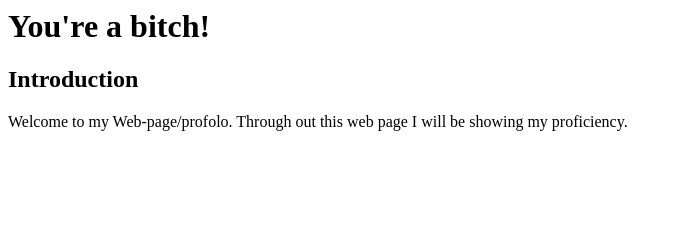
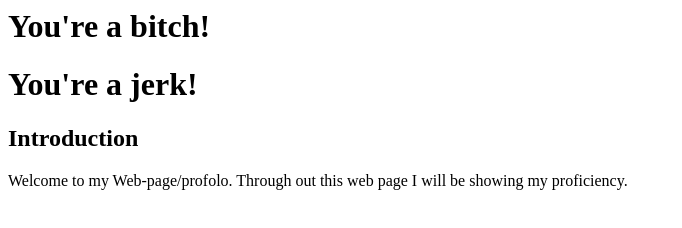
Before and after one commit to Exul1606/Verruckt1606.github.io, a plain HTML site: page index.html in a window 1280 px wide. Shown: the whole page, without its empty margins (0-682 px from the left). Drawn offline with Linux system fonts and the light colour scheme.

Commit message:
Update index.html

```diff
--- a/index.html
+++ b/index.html
@@ -4,6 +4,7 @@
     </head>
 <body>
   <h1>You're a bitch!</h1>
+  <h1>You're a jerk!</h1>
   <h2 class="Introduction">Introduction</h2>
   <p class="introduction">Welcome to my Web-page/profolo. Through out this web page I will be showing my proficiency.</p>
 </body>
```
